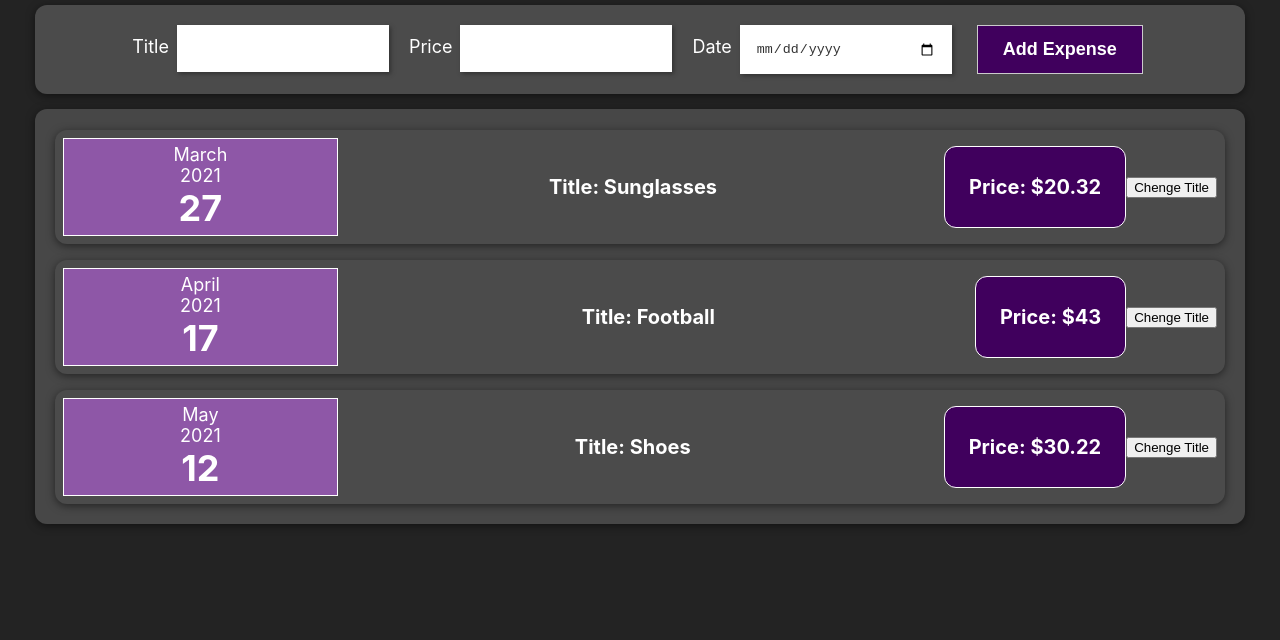
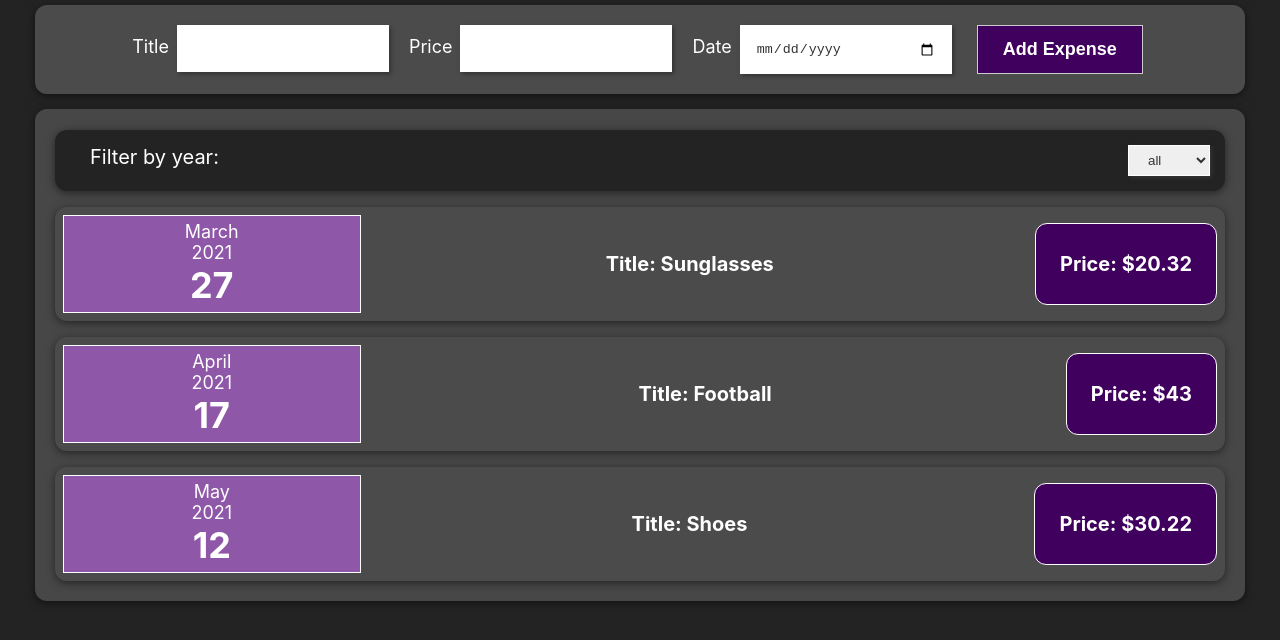
Before and after one commit to przemekdab1993/react-project-zero, a React (Create React App) app: page / in a window 1280 px wide. Shown: the top 640 px of the page. Built offline with nearby package versions, Linux system fonts and the light colour scheme.

Commit message:
filtorwanie i zaciąganie zmienyych z props w odwrotną stronę

```diff
--- a/src/App.js
+++ b/src/App.js
@@ -1,5 +1,6 @@
 
 import './App.css';
+import React, {useState} from "react";
 
 import Expenses from './components/Expenses/Expenses';
 import NewExpense from "./components/NewExpense/NewExpense";
@@ -12,9 +13,18 @@ const App = () => {
         {title: 'Shoes', date: new Date(2021,4,12), price: 30.22},
     ];
 
+
+    const addExpenseHandler = (expense) => {
+        const newExpense = {
+            ...expense
+        };
+
+        console.log(newExpense);
+    }
+
     return (
         <div className="App">
-            <NewExpense/>
+            <NewExpense onAddExpense={addExpenseHandler}/>
             <Expenses expenses={expenses} />
         </div>
     );
--- a/src/components/Expenses/ExpenseItem.js
+++ b/src/components/Expenses/ExpenseItem.js
@@ -10,11 +10,6 @@ const ExpenseItem = (props) => {
     const [title, setTitle] = useState(props.title);
     const [price, setPrice] = useState(props.price);
 
-    const clickHandler = () => {
-      console.log('Andrzej');
-      setTitle('Andrzeju!!!');
-      setPrice(price + 1);
-    }
 
     return (
         <Card className="expense-item">
@@ -25,7 +20,6 @@ const ExpenseItem = (props) => {
                     <p>Price: <span>${ price }</span></p>
                 </div>
             </div>
-            <button onClick={clickHandler}>Chenge Title</button>
         </Card>
     );
 }
--- a/src/components/Expenses/Expenses.js
+++ b/src/components/Expenses/Expenses.js
@@ -2,10 +2,20 @@ import './Expenses.css';
 
 import ExpenseItem from "./ExpenseItem";
 import Card from "../UserInterface/Card";
+import ExpensesFilters from "./ExpensesFilters";
 
 const Expenses = (props) => {
+
+    const selectYear = (select) => {
+        const selectData = {
+            ...select,
+        }
+        console.log(selectData.year);
+    }
+
     return (
         <Card className="expenses-list">
+            <ExpensesFilters onSetSelectYear={selectYear}></ExpensesFilters>
             <ExpenseItem
                 title={props.expenses[0].title}
                 date={props.expenses[0].date}
--- /dev/null
+++ b/src/components/Expenses/ExpensesFilters.css
@@ -0,0 +1,5 @@
+.filters-container {
+    margin: 1rem 0;
+    background: #232323;
+    padding: 15px;
+}
--- /dev/null
+++ b/src/components/Expenses/ExpensesFilters.js
@@ -0,0 +1,28 @@
+import React from "react";
+
+import './ExpensesFilters.css'
+
+import Card from "../UserInterface/Card";
+
+import FiltersSwitch from "./FiltersSwitch";
+import FiltersDiagram from "./FiltersDiagram";
+
+const ExpensesFilters = (props) => {
+
+    const getSelectYearFilter = (select) => {
+        const selectData = {
+            ...select,
+        }
+
+        props.onSetSelectYear(selectData);
+    }
+
+    return (
+        <Card className="filters-container">
+            <FiltersSwitch onSelectYear={getSelectYearFilter}/>
+            <FiltersDiagram/>
+        </Card>
+    );
+}
+
+export default ExpensesFilters;
--- /dev/null
+++ b/src/components/Expenses/FiltersDiagram.js
@@ -0,0 +1,11 @@
+import React from "react";
+
+import './FilterDiagram.css';
+
+const FiltersDiagram = () => {
+    return (
+        <div></div>
+    );
+}
+
+export default FiltersDiagram;
--- /dev/null
+++ b/src/components/Expenses/FiltersSwitch.css
@@ -0,0 +1,16 @@
+form {
+    display: flex;
+    justify-content: space-between;
+}
+.filter-label {
+    color: #fff;
+    font-size: 20px;
+    padding-left: 20px;
+}
+select {
+    color: #333;
+    border-radius: 0px;
+    border: 1px solid #fff;
+    box-shadow: 2px 2px 4px #333;
+    padding: 6px 15px;
+}
--- /dev/null
+++ b/src/components/Expenses/FiltersSwitch.js
@@ -0,0 +1,35 @@
+import React, {useState} from "react";
+
+import './FiltersSwitch.css';
+
+const FiltersSwitch = (props) => {
+
+    // coś jest nie tak ze stanami, ale to pewnie wyjdzie pozniej jak się to robi poprawnie
+    //const [switchYear, setSwitchYear] = useState('all');
+
+    const switchHandler = (event) => {
+
+        const selectForm = {
+            year : event.target.value,
+        };
+
+        props.onSelectYear(selectForm);
+    }
+
+    return (
+        <div>
+            <form onChange={switchHandler}>
+                <label className="filter-label" htmlFor="switch">Filter by year: </label>
+                <select defaultValue="all" id="year" name="year">
+                    <option value="all">all</option>
+                    <option value="2022">2022</option>
+                    <option value="2021">2021</option>
+                    <option value="2020">2020</option>
+                    <option value="2019">2019</option>
+                </select>
+            </form>
+        </div>
+    );
+}
+
+export default FiltersSwitch;
--- a/src/components/NewExpense/ExpenseForm.js
+++ b/src/components/NewExpense/ExpenseForm.js
@@ -2,7 +2,7 @@ import React, { useState } from "react";
 
 import './ExpenseForm.css'
 
-const ExpenseForm = () => {
+const ExpenseForm = (props) => {
 
     const [enteredTitle, setEnteredTitle] = useState('');
     const [enteredPrice, setEnteredPrice] = useState('');
@@ -69,7 +69,7 @@ const ExpenseForm = () => {
             date: new Date(enteredDate)
         }
 
-        console.log(expenseData);
+        props.onSeveExpenseData(expenseData);
 
 
         setEnteredTitle('');
--- a/src/components/NewExpense/NewExpense.js
+++ b/src/components/NewExpense/NewExpense.js
@@ -3,10 +3,20 @@ import './NewExpense.css';
 import ExpenseForm from "./ExpenseForm";
 import Card from "../UserInterface/Card";
 
-const NewExpense = () => {
+const NewExpense = (props) => {
+
+    const saveExpenseDateHandler = (enteredExpenseData) => {
+        const expenseData = {
+            ...enteredExpenseData,
+            id: Math.random().toString()
+        }
+
+        props.onAddExpenseDate(expenseData);
+    }
+
     return (
         <Card className="new-expense form-container">
-            <ExpenseForm/>
+            <ExpenseForm onSeveExpenseData={saveExpenseDateHandler} />
         </Card>
     );
 }
```
Also changed, not shown: src/components/Expenses/FilterDiagram.css (added).
